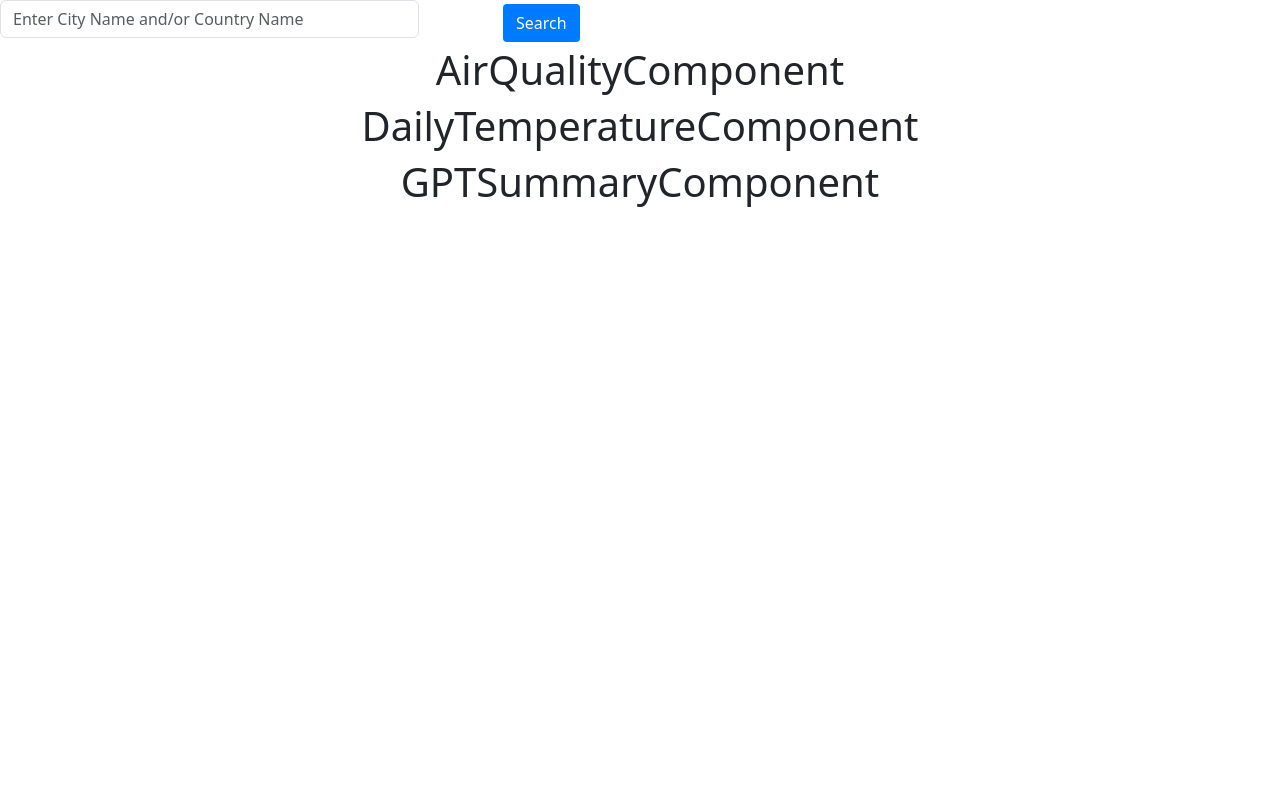
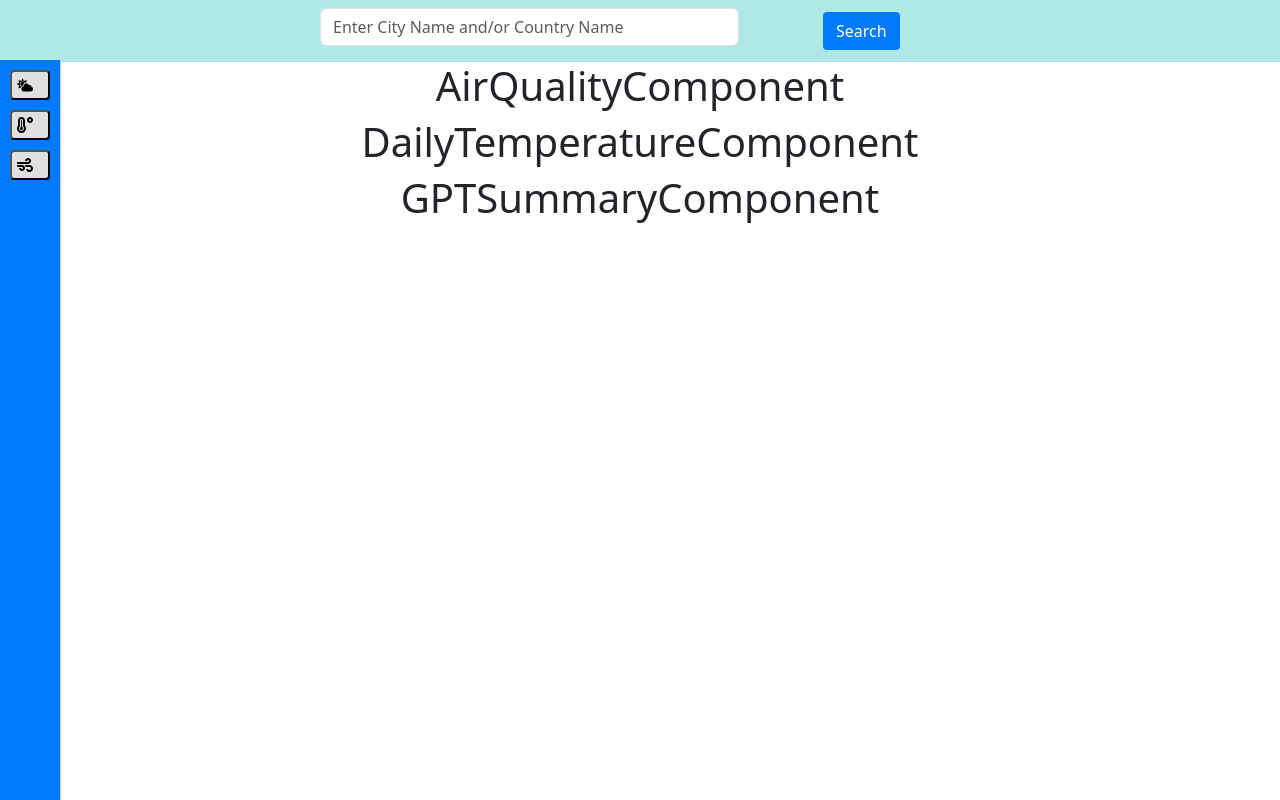
Before and after one commit to isheikh8492/weather-news-app, a React (Create React App) app in the folder frontend/: page /dashboard in a window 1280 px wide. Built offline with nearby package versions, Linux system fonts and the light colour scheme.

Commit message:
added sidebar

```diff
--- a/frontend/package.json
+++ b/frontend/package.json
@@ -10,8 +10,10 @@
     "react": "^18.2.0",
     "react-bootstrap": "^2.7.4",
     "react-dom": "^18.2.0",
+    "react-icons": "^4.9.0",
     "react-router-dom": "^6.13.0",
     "react-scripts": "5.0.1",
+    "react-sidebar": "^3.0.2",
     "react-spring": "^9.7.1",
     "react-transition-group": "^4.4.5",
     "web-vitals": "^2.1.4"
--- /dev/null
+++ b/frontend/src/components/Header.css
@@ -0,0 +1,3 @@
+#searchNavbar {
+    background-color: #b0e8e8;
+}
--- a/frontend/src/components/Header.js
+++ b/frontend/src/components/Header.js
@@ -1,11 +1,25 @@
 import { useLocation } from "react-router-dom";
 import SearchBar from "./SearchBar";
+import { Navbar } from "react-bootstrap";
+import "./Header.css";
 
 const Header = () => {
   const location = useLocation();
   const isHomePage = location.pathname === "/";
 
-  return <header>{!isHomePage && <SearchBar />}</header>;
+  return (
+    <div>
+      {!isHomePage && (
+        <Navbar
+          id="searchNavbar"
+          className="custom-navbar d-flex justify-content-center"
+          expand="lg"
+        >
+          <SearchBar />
+        </Navbar>
+      )}
+    </div>
+  );
 };
 
 export default Header;
--- /dev/null
+++ b/frontend/src/components/SideBar.css
@@ -0,0 +1,42 @@
+.sidebar {
+    position: fixed; /* fixed sidebar position */
+  top: 60px;  /* Adjust this value to avoid Navbar overlap */
+  left: 0;
+  height: calc(100vh - 60px);  /* Adjust this value to avoid Navbar overlap */
+  display: flex;
+  flex-direction: column;
+  padding: 10px;
+  border-right: 1px solid #ccc;
+  background-color: #007bff;
+  z-index: 2;
+}
+
+.sidebar-item {
+  display: flex;
+  align-items: center;
+  text-align: left;
+  overflow: hidden;
+  white-space: nowrap;
+  max-width: 50px; /* set a maximum initial width */
+  transition: max-width 0.5s ease-in-out; /* animate max-width */
+  margin-bottom: 10px;
+  padding: 5px;
+  background-color: #e0e0e0;
+  border-radius: 4px;
+}
+
+.sidebar-item:hover {
+  max-width: 200px; /* increase the maximum width when hovered */
+}
+
+.sidebar-icon {
+  margin-right: 10px;
+}
+
+.sidebar-text {
+  display: none;
+}
+
+.sidebar-item:hover .sidebar-text {
+  display: inline;
+}
--- /dev/null
+++ b/frontend/src/components/SideBar.js
@@ -0,0 +1,24 @@
+import React from "react";
+import "./SideBar.css";
+import { FaCloudSun, FaTemperatureHigh, FaWind } from "react-icons/fa"; // import icons
+
+function Sidebar() {
+  return (
+    <div className="sidebar">
+      <button className="sidebar-item">
+        <FaCloudSun className="sidebar-icon" /> {/* add icon */}
+        <span className="sidebar-text">Weather</span>
+      </button>
+      <button className="sidebar-item">
+        <FaTemperatureHigh className="sidebar-icon" /> {/* add icon */}
+        <span className="sidebar-text">Temperature</span>
+      </button>
+      <button className="sidebar-item">
+        <FaWind className="sidebar-icon" /> {/* add icon */}
+        <span className="sidebar-text">Air Quality</span>
+      </button>
+    </div>
+  );
+}
+
+export default Sidebar;
--- a/frontend/src/components/WeatherDashboard.js
+++ b/frontend/src/components/WeatherDashboard.js
@@ -3,6 +3,7 @@ import { useParams } from "react-router-dom";
 import AirQualityComponent from "./AirQualityComponent";
 import DailyTemperatureComponent from "./DailyTemperatureComponent";
 import GPTSummaryComponent from "./GPTSummaryComponent";
+import SideBar from "./SideBar";
 
 // import OtherComponent from "./OtherComponent"; // Replace with your actual components
 
@@ -11,6 +12,7 @@ const Dashboard = () => {
 
   return (
     <div>
+      <SideBar />
       <AirQualityComponent />
       <DailyTemperatureComponent />
       <GPTSummaryComponent />
```
Also changed, not shown: 1 other file (tests, documents, lock files or other folders).
